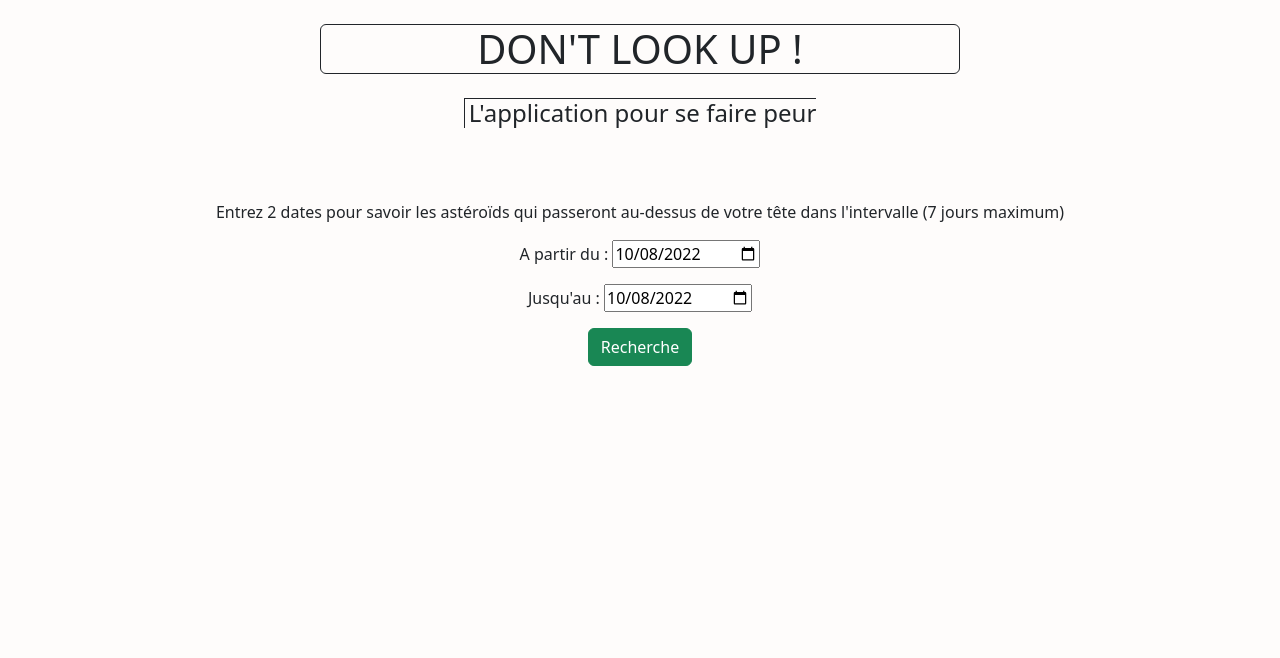
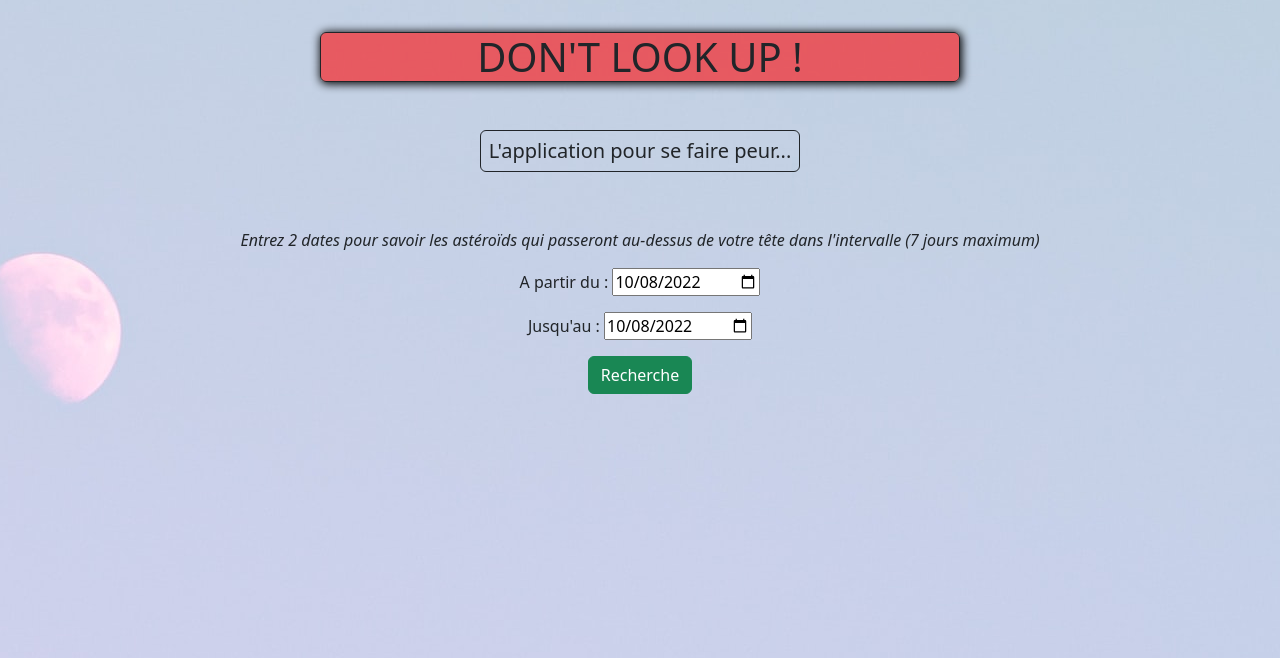
Before and after one commit to Adrien-GOGOIS/dont_look_up_projet, a Django app: page / in a window 1280 px wide. Shown: the top 658 px of the page. Run offline with Django 4.2, Linux system fonts and the light colour scheme.

Commit message:
Improve style with background and different colors

```diff
--- a/application/static/application/style.css
+++ b/application/static/application/style.css
@@ -1,13 +1,25 @@
 .body {
-    background-color: rgba(253, 233, 224, 0.1);
+    background-image: url("./img/sky.jpg");
+    background-position: right 25% bottom 35%;
+    background-attachment: fixed;
+}
+
+h1 {
+    background-color: rgba(255, 10, 10, 0.6);
+    box-shadow: 1px 1px 10px 1px rgba(0, 0, 0, 1);
+}
+
+h4 {
+    background-color: rgba(255, 255, 10, 0);
 }
 
 .card-scale {
-    transition: transform 1s;
+    transition: transform 1s, background-color 1s;
 }
 
 .card-scale:hover {
     transform: scale(1.1);
+    background-color: rgba(10, 10, 150, 0.3);
 }
 
 .search-button {
--- a/application/templates/application/asteroid_details.html
+++ b/application/templates/application/asteroid_details.html
@@ -7,7 +7,7 @@
 {% block content %}
     {% if asteroid %}
         <div class="d-flex justify-content-center">
-            <div class="card" style="width: 50vw;">
+            <div class="card" style="width: 40vw;">
               <div class="card-header">
                   Les 5 derniers passages de l'astéroïd <span class="font-weight-bold" style="color: rgba(48, 109, 165, 0.8)">{{ asteroid.name }}</span>
               </div>
--- a/application/templates/application/base.html
+++ b/application/templates/application/base.html
@@ -10,11 +10,11 @@
     <script src="https://cdn.jsdelivr.net/npm/bootstrap@5.2.2/dist/js/bootstrap.bundle.min.js" integrity="sha384-OERcA2EqjJCMA+/3y+gxIOqMEjwtxJY7qPCqsdltbNJuaOe923+mo//f6V8Qbsw3" crossorigin="anonymous"></script>
 </head>
 <body class="body">
-    <div class="d-flex justify-content-center">
+    <div class="d-flex justify-content-center mt-2">
         <h1 class="text-center text-uppercase my-4 w-50 border border-dark rounded">Don't Look Up !</h1>
     </div>
     <div class="d-flex justify-content-center">
-        <h4 class="text-center mb-4 border-dark border-start border-top ps-1">L'application pour se faire peur</h4>
+        <h5 class="text-center mt-4 mb-2 border border-dark rounded p-2">L'application pour se faire peur...</h5>
     </div>
     <div id="content" class="mt-5">
         {% block content %}
--- a/application/templates/application/homepage.html
+++ b/application/templates/application/homepage.html
@@ -9,7 +9,7 @@
             <div class="row">
                 <form method="post" class="center-block text-center">
                     <div>
-                        <p>Entrez 2 dates pour savoir les astéroïds qui passeront au-dessus de votre tête dans l'intervalle (7 jours maximum)</p>
+                        <p class="fst-italic fw-lighter">Entrez 2 dates pour savoir les astéroïds qui passeront au-dessus de votre tête dans l'intervalle (7 jours maximum)</p>
                     </div>
                     {% csrf_token %}
                     <div class="">
@@ -41,7 +41,7 @@
                    <div class="row text-center">
                        {% for asteroid in asteroids %}
                        <div class="col-md-4">
-                           <div class="card my-2">
+                           <div class="card-scale card my-2">
                               <div class="card-body">
                                 <h5 class="card-title mb-4">Nom : {{ asteroid.name }}</h5>
                                 <p class="card-text">Diamètre : <span class="border-dark border-bottom border-end pe-1">{{ asteroid.diameter }} km</span></p>
```
Also changed, not shown: application/static/application/img/sky.jpg (added), 1 other file.
